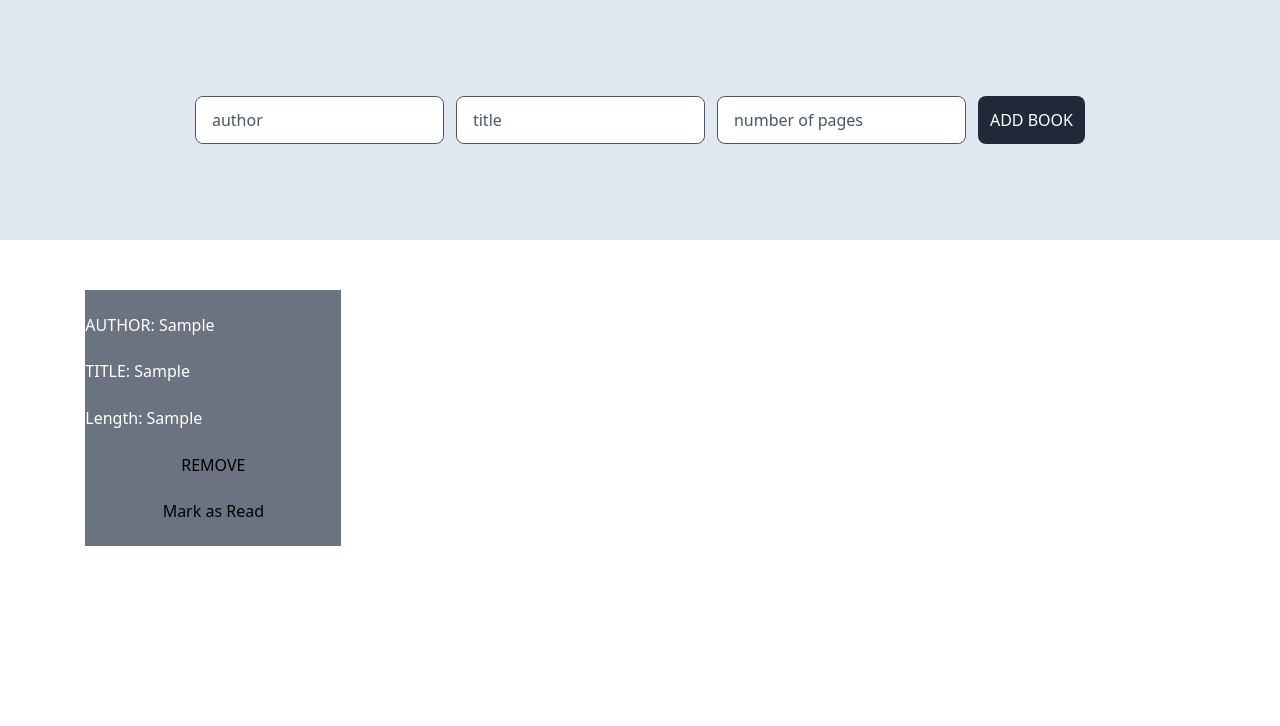
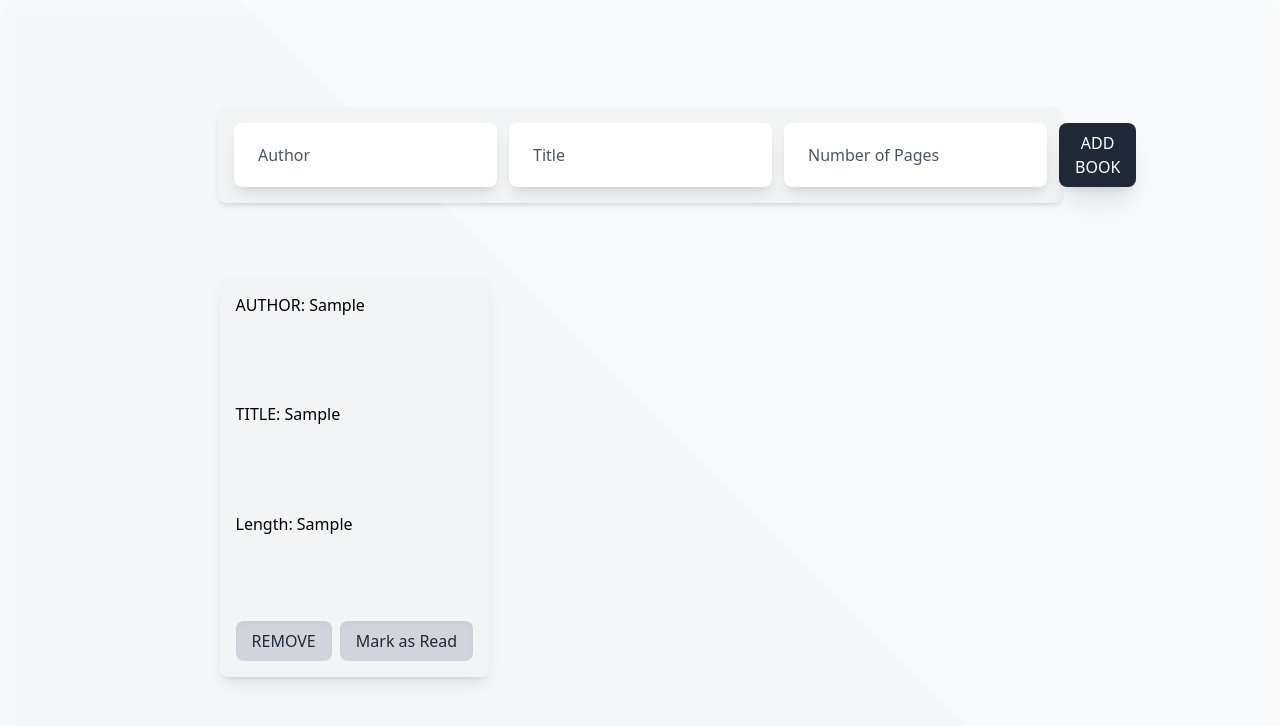
Before and after one commit to LAYDENFDIAZ/odin-library-dev-island, a website with bundled scripts: page index.html in a window 1280 px wide. Both pictures are taken after typing "Sample", "Sample", "Sample" into the empty fields and a click on the button "ADD BOOK". Built offline with nearby package versions, Linux system fonts and the light colour scheme.

Commit message:
added neumorphic design and refactored codebase

```diff
--- a/book.js
+++ b/book.js
@@ -1,16 +1,8 @@
-class Book extends HTMLElement {
-  constructor(author, title, numberOfPages) {
-    super();
-    this.author = author;
-    this.title = title;
-    this.numberOfPages = numberOfPages;
-    this.isRead = false;
-  }
-
-  toggleReadStatus() {
-    this.isRead = !this.isRead;
-  }
+function Book(author, title, numberOfPages) {
+  this.author = author;
+  this.title = title;
+  this.numberOfPages = numberOfPages;
+  this.isRead = false;
 }
 
-customElements.define("book-item", Book);
 export default Book;
--- a/index.html
+++ b/index.html
@@ -11,42 +11,41 @@
     <link rel="stylesheet" href="./styles.css" />
   </head>
 
-  <body class="">
+  <body
+    class="bg-gray-100 min-h-screen flex flex-col items-center justify-center"
+  >
+    <div class="frosting-border"></div>
+
     <form
       action=""
-      class="flex space-x-3 bg-slate-200 justify-center m-auto py-24"
+      class="flex space-x-3 bg-gray-100 p-4 rounded-lg shadow-md mb-4"
+      style="width: 844px"
     >
-      <div
-        class="flex input-container justify-center w-fit rounded-lg border border-solid border-gray-600"
-      >
+      <div class="flex input-container rounded-lg bg-white shadow-lg p-2">
         <input
-          class="author rounded-lg placeholder:text-gray-600 pl-4"
+          class="author rounded-lg placeholder-gray-600 pl-4 bg-transparent focus:outline-none"
           type="text"
-          placeholder="author"
+          placeholder="Author"
         />
         <div
           class="text-red-500 mb-2 hidden author-error-message error-message"
         ></div>
       </div>
-      <div
-        class="flex input-container justify-center w-fit rounded-lg border border-solid border-gray-600"
-      >
+      <div class="flex input-container rounded-lg bg-white shadow-lg p-2">
         <input
-          class="title rounded-lg placeholder:text-gray-600 pl-4"
+          class="title rounded-lg placeholder-gray-600 pl-4 bg-transparent focus:outline-none"
           type="text"
-          placeholder="title"
+          placeholder="Title"
         />
         <div
           class="text-red-500 mb-2 hidden title-error-message error-message"
         ></div>
       </div>
-      <div
-        class="flex input-container justify-center w-fit rounded-lg border border-solid border-gray-600"
-      >
+      <div class="flex input-container rounded-lg bg-white shadow-lg p-2">
         <input
-          class="numOfPages rounded-lg placeholder:text-gray-600 pl-4"
+          class="numOfPages rounded-lg placeholder-gray-600 pl-4 bg-transparent focus:outline-none"
           type="text"
-          placeholder="number of pages"
+          placeholder="Number of Pages"
         />
         <div
           class="text-red-500 mb-2 hidden numOfPages-error-message error-message"
@@ -54,7 +53,7 @@
       </div>
       <button
         type="button"
-        class="createBookBtn bg-gray-800 text-white p-3 rounded-lg"
+        class="createBookBtn bg-gray-800 text-white px-4 py-2 rounded-lg shadow-xl hover:shadow-md"
       >
         ADD BOOK
       </button>
@@ -62,9 +61,7 @@
 
     <div class="error-message-container text-red-500 mb-2"></div>
 
-    <div
-      class="library place-items-center grid grid-cols-3 grid-flow-row"
-    ></div>
+    <div class="library grid grid-cols-3 gap-4"></div>
 
     <script type="module" src="script.js"></script>
     <script type="module" src="book.js"></script>
--- a/script.js
+++ b/script.js
@@ -88,22 +88,27 @@ function displayBooks() {
       : "Mark as Read";
 
     BOOK.className =
-      "flex flex-col h-64 content-evenly justify-evenly bg-gray-500 mb-9 w-64";
+      "book-card bg-gray-100 p-4 rounded-lg shadow-lg mb-4 flex flex-col justify-between";
+
+    REMOVE_BOOK_BTN.className =
+      "neumorphic-btn bg-gray-300 text-gray-800 px-4 py-2 rounded-lg shadow-inner hover:shadow-md";
+    TOGGLE_READ_STATUS_BTN.className =
+      "neumorphic-btn bg-gray-300 text-gray-800 px-4 py-2 rounded-lg shadow-inner hover:shadow-md";
 
     REMOVE_BOOK_BTN.addEventListener("click", () => removeBook(index));
     TOGGLE_READ_STATUS_BTN.addEventListener("click", () =>
       toggleReadStatus(index)
     );
 
-    AUTHOR.className = "text-white";
-    TITLE.className = "text-white";
-    NUMBER_OF_PAGES.className = "text-white";
+    const buttonContainer = document.createElement("div");
+    buttonContainer.className = "flex space-x-2";
+    buttonContainer.appendChild(REMOVE_BOOK_BTN);
+    buttonContainer.appendChild(TOGGLE_READ_STATUS_BTN);
 
     BOOK.appendChild(AUTHOR);
     BOOK.appendChild(TITLE);
     BOOK.appendChild(NUMBER_OF_PAGES);
-    BOOK.appendChild(REMOVE_BOOK_BTN);
-    BOOK.appendChild(TOGGLE_READ_STATUS_BTN);
+    BOOK.appendChild(buttonContainer);
     LIBRARY.appendChild(BOOK);
   });
 }
--- a/styles.css
+++ b/styles.css
@@ -10,3 +10,25 @@
   display: flex;
   justify-content: center;
 }
+
+.book-card {
+  height: 400px;
+}
+
+.frosting-border {
+  position: fixed;
+  top: 0;
+  left: 0;
+  width: 100%;
+  height: 100%;
+  box-shadow: inset 10px 10px 15px -10px rgba(255, 255, 255, 0.6),
+    inset -10px -10px 15px -10px rgba(255, 255, 255, 0.6);
+  z-index: -1;
+  background: linear-gradient(
+    45deg,
+    rgba(255, 255, 255, 0.3),
+    rgba(255, 255, 255, 0.3) 50%,
+    rgba(255, 255, 255, 0.5) 50%,
+    rgba(255, 255, 255, 0.5)
+  );
+}
```
